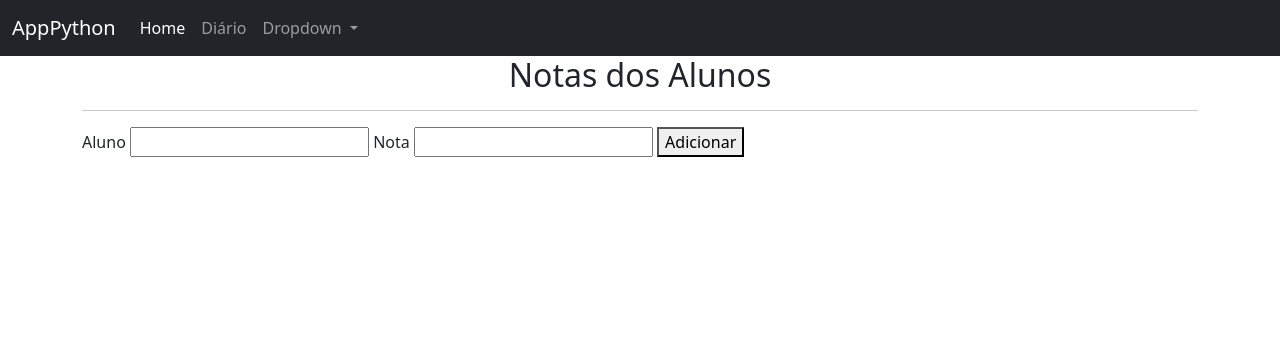
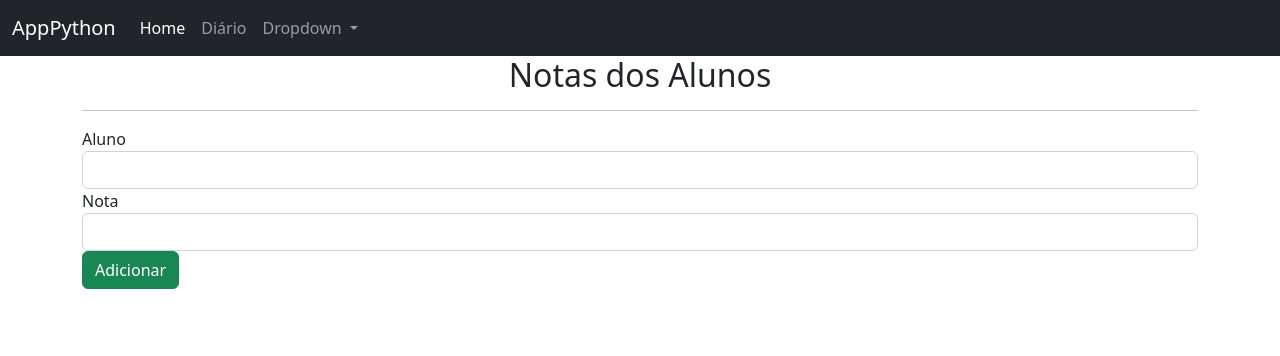
Before and after one commit to AngeloSouza1/Python-Estudo, a Flask app: page /diario in a window 1280 px wide. Shown: the top 356 px of the page. Run offline with Flask 3, Linux system fonts and the light colour scheme.

Commit message:
feat: Melhorando Estilos na Aplicação II

```diff
--- a/Flask/templates/sobre.html
+++ b/Flask/templates/sobre.html
@@ -2,17 +2,26 @@
 {% block conteudo %}
     <h2 style="text-align: center;">Notas dos Alunos</h2>
     <hr>
-    <form action="{{url_for('diario')}}" method="POST">
+    <form class="form-group" action="{{url_for('diario')}}" method="POST">
         <label>Aluno</label>
-        <input type="text" name="aluno" required>
+        <input class="form-control" type="text" name="aluno" required>
         <label>Nota</label>
-        <input type="text" name="nota">
-        <button>Adicionar</button>
+        <input class="form-control" type="text" name="nota">
+        <button class="btn btn-success">Adicionar</button>
+
     </form>
+    <br>
+
         {% for registro in registros %}
-        <details>
-            <summary>{{registro.aluno}}</summary>
-            <p>{{registro.nota}}</p>
-        </details>
+        <p>
+            <a class="btn btn-secondary" data-bs-toggle="collapse" href="#collapse_{{registro.aluno}}" role="button" aria-expanded="false" aria-controls="#collapse_{{registro.aluno}}">
+                {{registro.aluno}}
+            </a>
+          </p>
+          <div class="collapse" id="collapse_{{registro.aluno}}">
+            <div class="card card-body">
+                {{registro.nota}}
+            </div>
+          </div>
         {% endfor %}
 {% endblock %}
```
